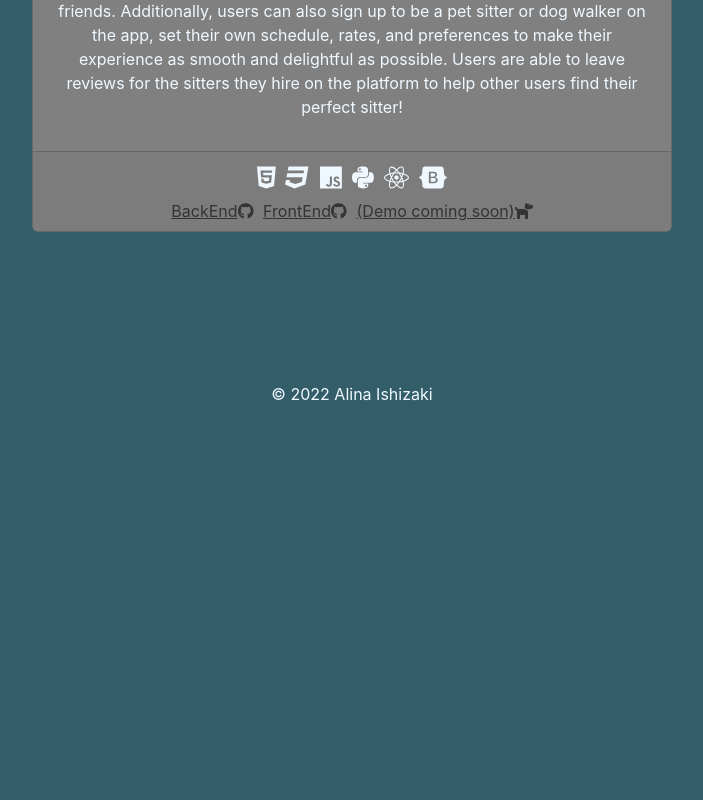
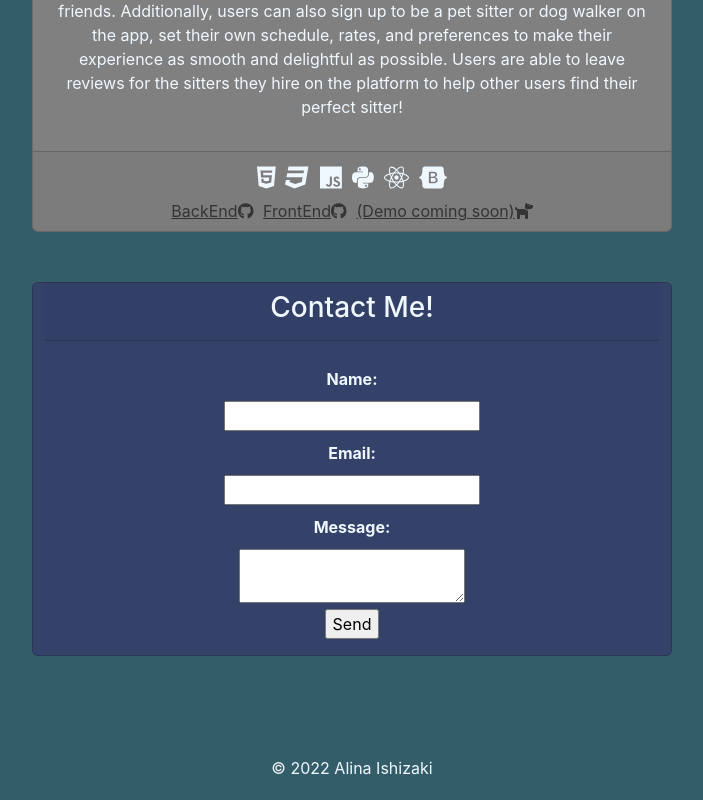
Before and after one commit to amishizaki/portfolio-client, a React (Create React App) app: page / in a window 1280 px wide. Shown: the part 3063-3863 px from the top of the page, without its empty margins (288-991 px from the left). Before the commit the page ends 3489 px from the top, so only its background shows below. Built offline with nearby package versions, Linux system fonts and the light colour scheme; the HTML template or start-up script is replaced by a standard one.

Commit message:
form looks fine

```diff
--- a/package.json
+++ b/package.json
@@ -3,6 +3,7 @@
   "version": "0.1.0",
   "private": true,
   "dependencies": {
+    "@emailjs/browser": "^3.10.0",
     "@fortawesome/fontawesome-svg-core": "^6.2.1",
     "@fortawesome/free-brands-svg-icons": "^6.2.1",
     "@fortawesome/free-solid-svg-icons": "^6.2.1",
--- a/src/components/Contact.js
+++ b/src/components/Contact.js
@@ -1,11 +1,46 @@
-import React from 'react'
+import React, { useRef } from 'react'
+import emailjs from '@emailjs/browser'
+import { Card, Button } from 'react-bootstrap'
 
 const Contact = () => {
+const form = useRef();
 
-    return (
-        <>
-        </>
-    )
+  const sendEmail = (e) => {
+    e.preventDefault();
+
+    emailjs.sendForm('service_39dnmlg', 'template_xfphy1f', form.current, '0AiuwjeffYGuogAKo')
+      .then((result) => {
+          console.log(result.text);
+      }, (error) => {
+          console.log(error.text);
+      });
+  };
+
+  return (
+    <Card className='container-sm d-flex justify-content-between' style={{ backgroundColor: '#34426A', maxWidth: '40em' }}>
+        <Card.Header>
+            <h3>
+                Contact Me!
+            </h3>
+        </Card.Header>
+        <Card.Body>
+            <div>
+                <form ref={form} onSubmit={sendEmail}>
+                    <label className='label'><b>Name:</b></label>
+                    <input type="text" name="user_name" /><br/>
+                    <label className='label'><b>Email:</b></label>
+                    <input type="email" name="user_email" /><br/>
+                    <label className='label'><b>Message:</b></label>
+                    <textarea name="message" /><br/>
+
+                    <input type="submit" value="Send" />
+                </form>
+            </div>
+
+        </Card.Body>
+    </Card>
+
+  );
 }
 
 export default Contact
--- a/src/index.css
+++ b/src/index.css
@@ -105,3 +105,8 @@ hr {
   color:rgb(52, 52, 52);
   height: 50px;
 }
+
+.label {
+  display: block;
+  margin: 10px;
+}
```
Also changed, not shown: 1 other file (tests, documents, lock files or other folders).
